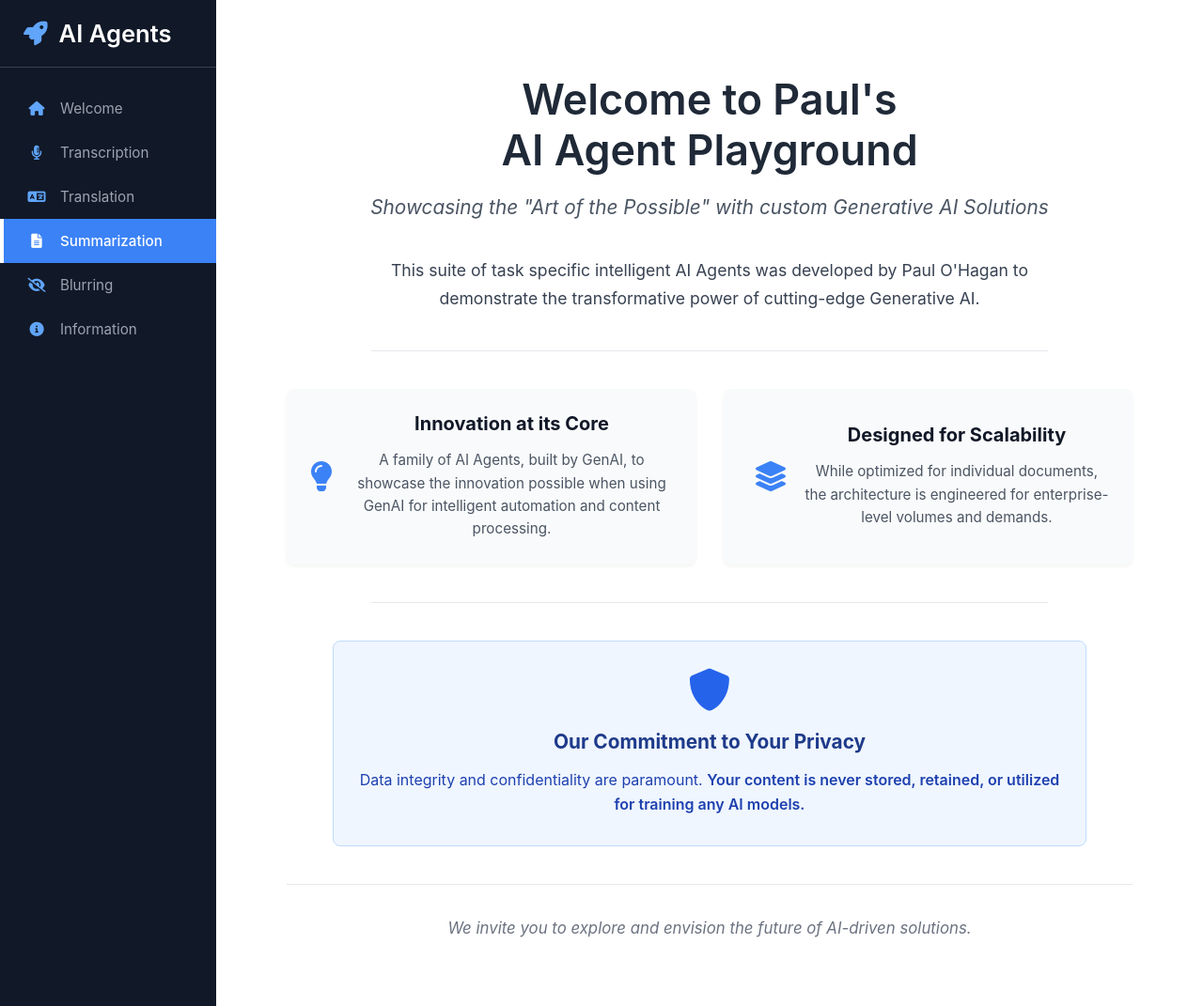
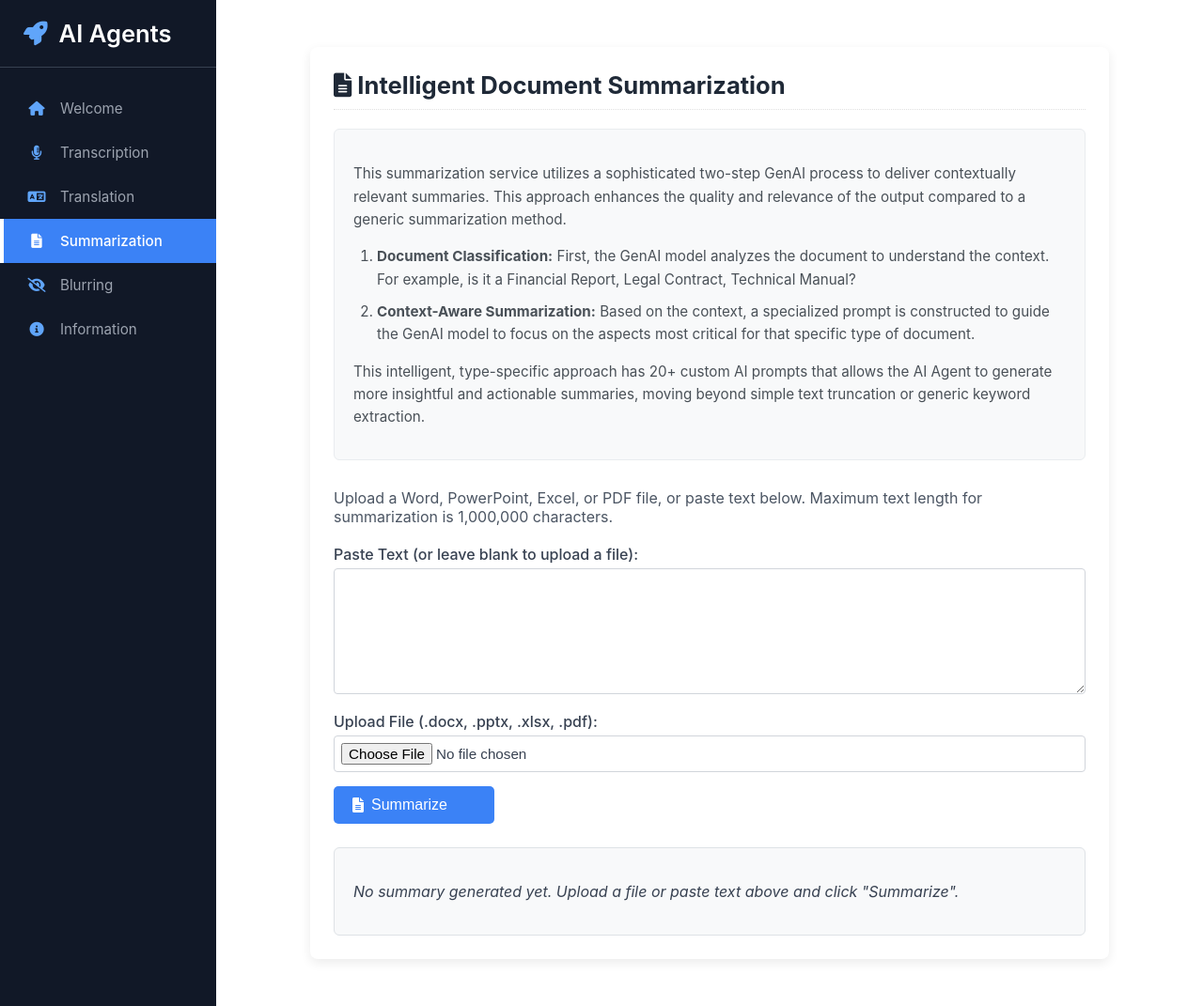
Before and after one commit to pohagan72/AgentShowcase, a Flask app: page /feature/summarization in a window 1280 px wide. Shown: the whole page at 94% size. Run offline with Flask 3, Linux system fonts and the light colour scheme; some libraries are stand-ins or nearby versions.

Commit message:
Summarization ux changes and default redirect to welcome screen on refresh

```diff
--- a/app.py
+++ b/app.py
@@ -1,7 +1,7 @@
-from flask import Flask, render_template, request, url_for, current_app
+from flask import Flask, render_template, request, url_for, current_app, redirect # Added redirect
 import os
-from jinja2 import ChoiceLoader, FileSystemLoader # ADDED: For multiple template folders
-from dotenv import load_dotenv # Uncomment if you use a .env file for local dev
+from jinja2 import ChoiceLoader, FileSystemLoader
+from dotenv import load_dotenv
 
 # --- For Translation Feature Global Imports ---
 import google.generativeai as genai
@@ -9,16 +9,14 @@ from google.cloud import storage
 from google.cloud.exceptions import NotFound
 # --- End Translation Feature Global Imports ---
 
-load_dotenv() # Uncomment if you use a .env file for local dev
+load_dotenv() # Load environment variables from .env
 
 app = Flask(__name__)
 
 # --- Configure Jinja2 Template Loader ---
-# This tells Flask to look for templates in the default 'templates' folder
-# AND also within the 'features' directory (relative to the app root).
 app.jinja_loader = ChoiceLoader([
-    app.jinja_loader,  # This is Flask's default (looks in 'templates/' at app root)
-    FileSystemLoader('features') # Adds 'features/' as a root for template searching
+    app.jinja_loader,
+    FileSystemLoader('features')
 ])
 # --- End of Jinja2 Configuration ---
 
@@ -29,7 +27,7 @@ if app.secret_key == "a_very_strong_default_secret_key_for_dev_only_32_chars_lon
     print("WARNING: Using default FLASK_SECRET_KEY. Set a strong, unique key in your environment for production!")
 
 GOOGLE_API_KEY = os.environ.get("GOOGLE_API_KEY")
-GEMINI_MODEL_NAME = os.environ.get("GEMINI_MODEL", "gemini-1.5-flash-latest") # Consistent with standalone app's GEMINI_MODEL
+GEMINI_MODEL_NAME = os.environ.get("GEMINI_MODEL", "gemini-1.5-flash-latest")
 GCS_BUCKET_NAME = os.environ.get("GCS_BUCKET_NAME")
 GOOGLE_CLOUD_PROJECT = os.environ.get("GOOGLE_CLOUD_PROJECT")
 
@@ -41,7 +39,6 @@ app.config['GCS_BUCKET_NAME'] = GCS_BUCKET_NAME
 app.config['GOOGLE_CLOUD_PROJECT'] = GOOGLE_CLOUD_PROJECT
 
 # --- Initialize Google Services (Gemini & GCS) Globally ---
-# These will be accessible via current_app.config['GEMINI_CONFIGURED'], current_app.storage_client etc.
 app.config['GEMINI_CONFIGURED'] = False
 if GOOGLE_API_KEY:
     try:
@@ -54,13 +51,13 @@ else:
     print("Global: GOOGLE_API_KEY not found. Gemini-dependent features may be affected.")
 
 app.config['GCS_AVAILABLE'] = False
-app.storage_client = None # Will hold the storage.Client instance
-app.gcs_bucket = None     # Will hold the bucket object
+app.storage_client = None
+app.gcs_bucket = None
 if GCS_BUCKET_NAME and GOOGLE_CLOUD_PROJECT:
     try:
         app.storage_client = storage.Client(project=GOOGLE_CLOUD_PROJECT)
         app.gcs_bucket = app.storage_client.bucket(GCS_BUCKET_NAME)
-        app.gcs_bucket.reload() # Check existence and permissions
+        app.gcs_bucket.reload()
         app.config['GCS_AVAILABLE'] = True
         print(f"Global: GCS client initialized (Bucket: gs://{GCS_BUCKET_NAME}).")
     except NotFound:
@@ -77,15 +74,13 @@ else:
 
 
 # --- Data for our features (UI driven for sidebar and content loading) ---
-# IMPORTANT: Template paths for features are now relative to the 'features' directory
-# due to the FileSystemLoader('features') configuration above.
 FEATURES_DATA = {
-    "welcome": {"name": "Welcome", "icon": "fas fa-home", "template": "partials/_welcome_content.html"}, # Found by default loader
-    "transcription": {"name": "Transcription", "icon": "fas fa-microphone-alt", "template": "transcription/templates/transcription_content.html"}, # Relative to 'features/'
-    "translation": {"name": "Translation", "icon": "fas fa-language", "template": "translation/templates/translation_content.html"}, # Relative to 'features/'
-    "summarization": {"name": "Summarization", "icon": "fas fa-file-alt", "template": "summarization/templates/summarization_content.html"}, # Relative to 'features/'
-    "blurring": {"name": "Blurring", "icon": "fas fa-eye-slash", "template": "blurring/templates/blurring_content.html"}, # Relative to 'features/'
-    "info": {"name": "Information", "icon": "fas fa-info-circle", "template": "info/templates/info_content.html"}, # Relative to 'features/'
+    "welcome": {"name": "Welcome", "icon": "fas fa-home", "template": "partials/_welcome_content.html"},
+    "transcription": {"name": "Transcription", "icon": "fas fa-microphone-alt", "template": "transcription/templates/transcription_content.html"},
+    "translation": {"name": "Translation", "icon": "fas fa-language", "template": "translation/templates/translation_content.html"},
+    "summarization": {"name": "Summarization", "icon": "fas fa-file-alt", "template": "summarization/templates/summarization_content.html"},
+    "blurring": {"name": "Blurring", "icon": "fas fa-eye-slash", "template": "blurring/templates/blurring_content.html"},
+    "info": {"name": "Information", "icon": "fas fa-info-circle", "template": "info/templates/info_content.html"},
 }
 DEFAULT_FEATURE_KEY = "welcome"
 
@@ -97,63 +92,85 @@ app.config['TRANSLATION_LANGUAGES'] = [
 
 
 # --- Import and Register Feature Routes ---
-# These imports will execute the code in each routes.py, defining routes on the 'app' object
 from features.transcription.routes import define_transcription_routes
-from features.translation.routes import define_translation_routes # Our new feature routes
+from features.translation.routes import define_translation_routes
 from features.summarization.routes import define_summarization_routes
 from features.blurring.routes import define_blurring_routes
-from features.info.routes import define_info_routes # info might not have process routes
+from features.info.routes import define_info_routes
 
 define_transcription_routes(app)
-define_translation_routes(app) # Registering the translation routes
+define_translation_routes(app)
 define_summarization_routes(app)
 define_blurring_routes(app)
-define_info_routes(app) # Call this even if it only defines a simple route or no new routes
+define_info_routes(app)
 
 # --- Main Layout & Content Swapping Routes ---
+
 @app.route('/')
+def root_redirect():
+    """Redirects the root path to the default welcome feature."""
+    return redirect(url_for('index', feature_key=DEFAULT_FEATURE_KEY))
+
 @app.route('/feature/<feature_key>')
-def index(feature_key=None):
-    if feature_key is None or feature_key not in FEATURES_DATA:
-        feature_key = DEFAULT_FEATURE_KEY
+def index(feature_key): # feature_key will always be provided here
+    """Displays the main layout and the content for the specified feature."""
+    if feature_key not in FEATURES_DATA:
+        # If an invalid feature key is accessed directly via URL,
+        # render the default feature's content but keep the URL as is.
+        # The sidebar will correctly highlight "Welcome".
+        feature_key_to_render = DEFAULT_FEATURE_KEY
+        # Optionally, you could redirect to the default feature's URL if strictness is preferred:
+        # return redirect(url_for('index', feature_key=DEFAULT_FEATURE_KEY))
+    else:
+        feature_key_to_render = feature_key
 
-    current_feature_data = FEATURES_DATA[feature_key]
-    initial_content_template_path = FEATURES_DATA[DEFAULT_FEATURE_KEY]["template"]
+    current_feature_data = FEATURES_DATA[feature_key_to_render]
+    # For direct navigation or refresh, initial_content_template should be the template
+    # of the *requested* valid feature (or default if invalid key).
+    initial_content_template_path = current_feature_data["template"]
 
     return render_template(
         'layout.html',
         features=FEATURES_DATA,
-        current_feature=current_feature_data, # Pass the data for the selected/default feature
-        active_feature_key=feature_key,
+        current_feature=current_feature_data,
+        active_feature_key=feature_key_to_render, # Use the key that's actually being rendered
         initial_content_template=initial_content_template_path,
         DEFAULT_FEATURE_KEY=DEFAULT_FEATURE_KEY
     )
 
 @app.route('/content/<feature_key>')
 def get_feature_content(feature_key):
+    """Serves the HTML content for a specific feature, used by HTMX."""
     if feature_key not in FEATURES_DATA:
-        return "Feature content not found", 404
+        # This case should ideally be prevented by UI, but good for robustness
+        # Return content for the default feature or an error snippet
+        # For now, let's try rendering default or a simple error
+        # return render_template(FEATURES_DATA[DEFAULT_FEATURE_KEY]["template"]), 200 # Or 404
+        return "Feature content not found", 404 # Sticking to original 404 for direct access
 
     feature_data = FEATURES_DATA[feature_key]
     template_to_render = feature_data["template"]
 
-    # Context specific to the translation feature when its content is loaded
+    # Context specific to features when their content is loaded via this HTMX route
     context = {}
     if feature_key == "translation":
         context["languages"] = current_app.config.get('TRANSLATION_LANGUAGES', [])
         context["gcs_available"] = current_app.config.get('GCS_AVAILABLE', False)
         context["gemini_configured"] = current_app.config.get('GEMINI_CONFIGURED', False)
-        context["file_id"] = None # No file processed yet on initial load
-        # Flashed messages are handled by Flask's get_flashed_messages in the template itself
+        # file_id is typically set after a POST, so not needed for initial GET of content partial
+    elif feature_key == "summarization":
+        # For summarization, the initial content doesn't need much special context
+        # The 'summary' variable is passed after a POST request from its own route.
+        context["summary"] = "" # Initial state
+        context["hx_target_is_result"] = False # For initial load, not an HTMX result swap
 
-    return render_template(template_to_render, **context) # Jinja will now search both 'templates/' and 'features/'
+
+    return render_template(template_to_render, **context)
 
 # Note: Individual /process/<action> routes are now defined within each
 # feature's routes.py file by the define_xxx_routes(app) functions.
 
 if __name__ == '__main__':
-    # This is for running locally with `python app.py` (Flask's dev server)
-    # Your `run.py` will use Waitress for a more production-like local server or for deployment.
     print(f"Starting Flask development server on http://localhost:5001")
     print(f"FLASK_SECRET_KEY is {'SET (hopefully not the default)' if app.secret_key != 'a_very_strong_default_secret_key_for_dev_only_32_chars_long_replace_this' else 'USING DEFAULT DEV KEY - NOT FOR PRODUCTION'}")
     print(f"GOOGLE_API_KEY is {'SET' if GOOGLE_API_KEY else 'NOT SET (will be needed for AI features)'}")
--- a/features/summarization/templates/summarization_content.html
+++ b/features/summarization/templates/summarization_content.html
@@ -26,29 +26,28 @@
     {# --- End of HTMX result block --- #}
 {% else %}
     {# --- This is the FULL initial rendering of the feature --- #}
-    <div class="feature-container summarization-tile-container"> {# ADDED summarization-tile-container CLASS #}
-        <h1>Intelligent Document Summarization</h1>
+    <div class="feature-container summarization-tile-container">
+        <h1><i class="fas fa-file-alt"></i> Intelligent Document Summarization</h1> {# ICON ADDED HERE #}
 
-        <div class="feature-explanation"> {# MOVED STYLES TO CSS #}
-            <h2>Our Approach to Summarization</h2>
+        <div class="feature-explanation">
             <p>
-                This service utilizes a sophisticated two-step Generative AI (GenAI) process to deliver contextually relevant summaries.
-                This approach enhances the quality and relevance of the output compared to generic summarization methods.
+                This summarization service utilizes a sophisticated two-step GenAI process to deliver contextually relevant summaries.
+                This approach enhances the quality and relevance of the output compared to a generic summarization method.
             </p>
             <ol>
                 <li>
-                    <strong>Document Classification:</strong> First, the GenAI model analyzes an excerpt of your uploaded document or pasted text to determine its type (e.g., Financial Report, Legal Contract, Technical Manual). This classification step is crucial for tailoring the subsequent summarization.
+                    <strong>Document Classification:</strong> First, the GenAI model analyzes the document to understand the context. For example, is it a Financial Report, Legal Contract, Technical Manual?
                 </li>
                 <li>
-                    <strong>Context-Aware Summarization:</strong> Based on the identified document type, a specialized prompt is constructed. This prompt guides the GenAI model to focus on the aspects most critical for that specific type of document, ensuring the summary highlights key information pertinent to its context (e.g., core invention for a patent, financial highlights for a 10-K).
+                    <strong>Context-Aware Summarization:</strong> Based on the context, a specialized prompt is constructed to guide the GenAI model to focus on the aspects most critical for that specific type of document.
                 </li>
             </ol>
             <p>
-                This intelligent, type-specific approach allows the AI Agent to generate more insightful and actionable summaries, moving beyond simple text truncation or generic keyword extraction.
+                This intelligent, type-specific approach has 20+ custom AI prompts that allows the AI Agent to generate more insightful and actionable summaries, moving beyond simple text truncation or generic keyword extraction.
             </p>
         </div>
 
-        <p class="upload-instructions"> {# Added a class for easier styling if needed #}
+        <p class="upload-instructions">
             Upload a Word, PowerPoint, Excel, or PDF file, or paste text below.
             Maximum text length for summarization is 1,000,000 characters.
         </p>
```
